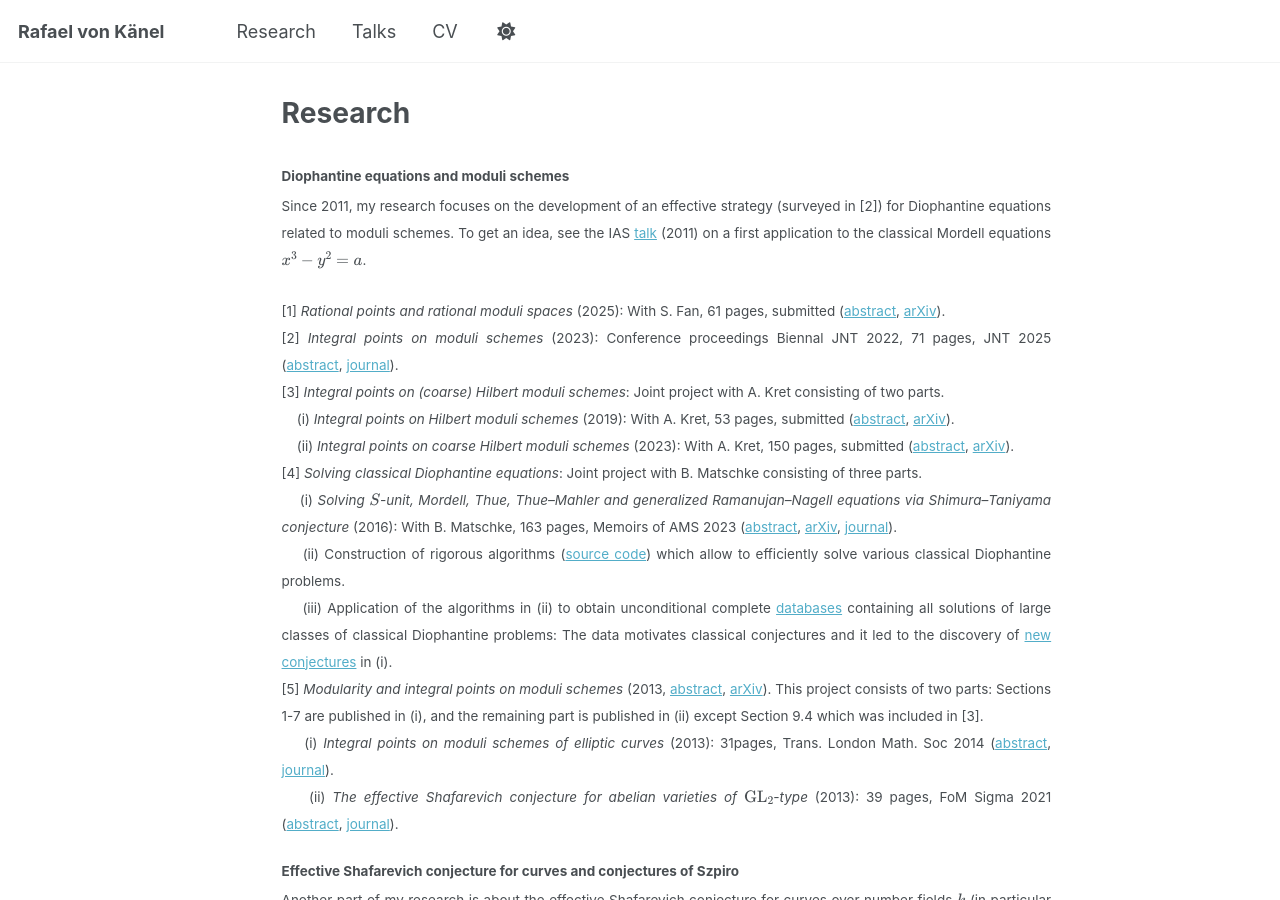
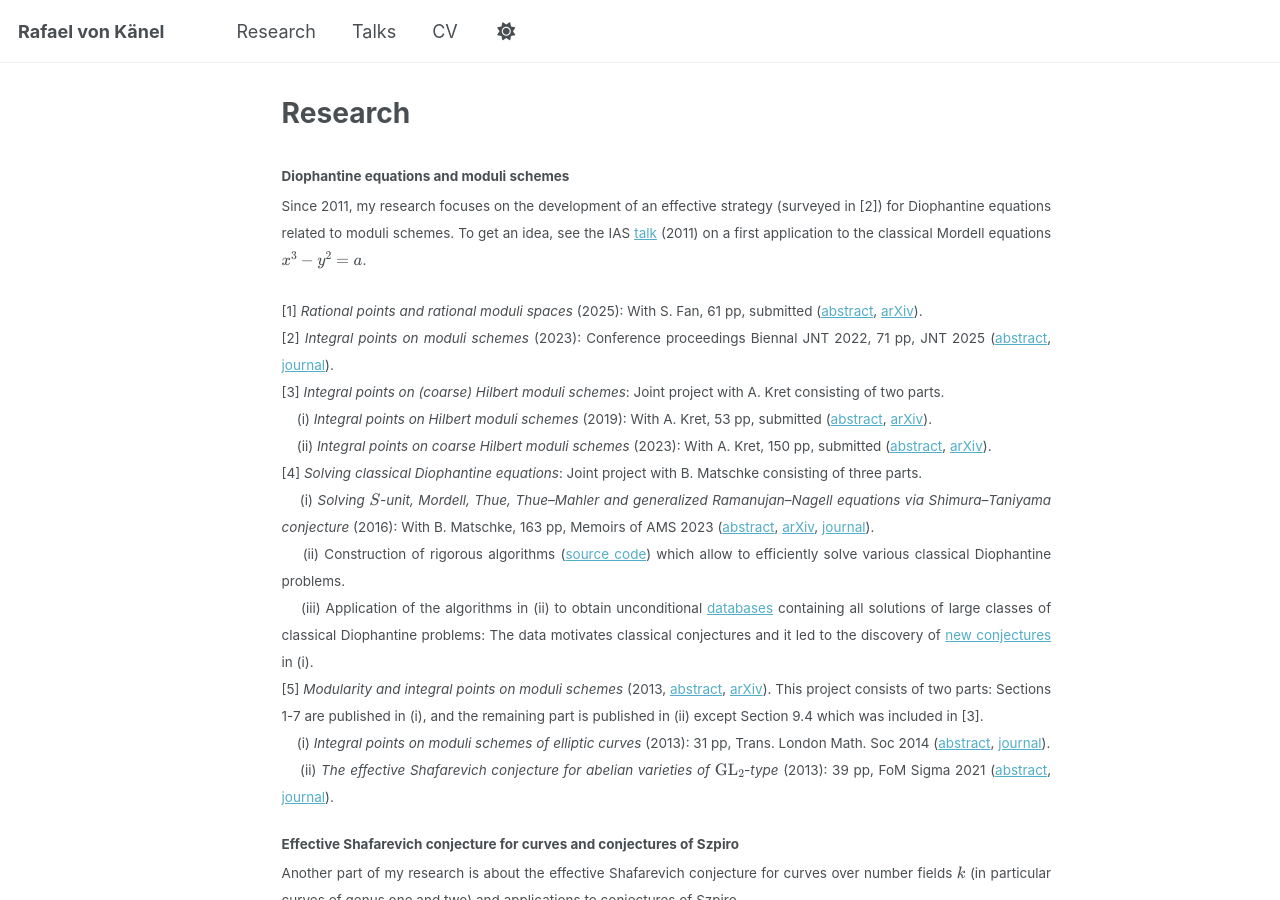
Before and after one commit to rafaelvonkanel/rafaelvonkanel.github.io, a Jekyll site: the page built from _pages/research.md, in a window 1280 px wide and 900 px high. Built offline with Jekyll 4.4.1, drawn with Linux system fonts in a browser that asks for light colours; a script that is not in the unit is left out.

Commit message:
Update research.md

```diff
--- a/_pages/research.md
+++ b/_pages/research.md
@@ -8,18 +8,18 @@ author_profile: false
 #### Diophantine equations and moduli schemes
 <div style="text-align: justify !important; text-justify: inter-word;" markdown="1"><small>Since 2011, my research focuses on the development of an effective strategy (surveyed in [2]) for Diophantine equations related to moduli schemes. To get an idea, see the IAS [talk](www.ias.edu/video/short/vonkenel) (2011) on a first application to the classical Mordell equations \\(x^3-y^2=a\\).</small>
 <div style="text-align: justify !important; text-justify: inter-word;" markdown="1"><small>
-[1] *Rational points and rational moduli spaces* (2025): With S. Fan, 61 pages, submitted ([abstract](../_research/proj1.md), [arXiv](https://arxiv.org/pdf/2501.17155)).
-[2] *Integral points on moduli schemes*  (2023): Conference proceedings Biennal JNT 2022, 71 pages, JNT 2025 ([abstract](../_research/proj2.md), [journal](https://www.sciencedirect.com/science/article/abs/pii/S0022314X24001744)).
+[1] *Rational points and rational moduli spaces* (2025): With S. Fan, 61 pp, submitted ([abstract](../_research/proj1.md), [arXiv](https://arxiv.org/pdf/2501.17155)).
+[2] *Integral points on moduli schemes*  (2023): Conference proceedings Biennal JNT 2022, 71 pp, JNT 2025 ([abstract](../_research/proj2.md), [journal](https://www.sciencedirect.com/science/article/abs/pii/S0022314X24001744)).
 [3] *Integral points on (coarse) Hilbert moduli schemes*: Joint project with A. Kret consisting of two parts.
-&nbsp;&nbsp;&nbsp; (i) *Integral points on Hilbert moduli schemes* (2019): With A. Kret, 53 pages, submitted ([abstract](../_research/proj3.md), [arXiv](https://arxiv.org/abs/1904.03503)).
-&nbsp;&nbsp;&nbsp; (ii) *Integral points on coarse Hilbert moduli schemes*  (2023): With A. Kret, 150 pages, submitted ([abstract](../_research/proj4.md), [arXiv](https://arxiv.org/abs/2307.06944)).
+&nbsp;&nbsp;&nbsp; (i) *Integral points on Hilbert moduli schemes* (2019): With A. Kret, 53 pp, submitted ([abstract](../_research/proj3.md), [arXiv](https://arxiv.org/abs/1904.03503)).
+&nbsp;&nbsp;&nbsp; (ii) *Integral points on coarse Hilbert moduli schemes*  (2023): With A. Kret, 150 pp, submitted ([abstract](../_research/proj4.md), [arXiv](https://arxiv.org/abs/2307.06944)).
 [4] *Solving classical Diophantine equations*: Joint project with B. Matschke consisting of three parts.
-&nbsp;&nbsp;&nbsp; (i) *Solving \\(S\\)-unit, Mordell, Thue, Thue–Mahler and generalized Ramanujan–Nagell equations via Shimura–Taniyama conjecture* (2016): With B. Matschke, 163 pages, Memoirs of AMS 2023 ([abstract](../_research/proj5.md), [arXiv](https://arxiv.org/abs/1605.06079), [journal](https://bookstore.ams.org/view?ProductCode=MEMO/286/1419)).
+&nbsp;&nbsp;&nbsp; (i) *Solving \\(S\\)-unit, Mordell, Thue, Thue–Mahler and generalized Ramanujan–Nagell equations via Shimura–Taniyama conjecture* (2016): With B. Matschke, 163 pp, Memoirs of AMS 2023 ([abstract](../_research/proj5.md), [arXiv](https://arxiv.org/abs/1605.06079), [journal](https://bookstore.ams.org/view?ProductCode=MEMO/286/1419)).
 &nbsp;&nbsp;&nbsp; (ii) Construction of rigorous algorithms ([source code](https://github.com/bmatschke/solving-classical-diophantine-equations)) which allow to efficiently solve various classical Diophantine problems.
-&nbsp;&nbsp;&nbsp; (iii) Application of the algorithms in (ii) to obtain unconditional complete [databases](https://bmatschke.github.io/solving-classical-diophantine-equations/) containing all solutions of large classes of classical Diophantine problems: The data motivates classical conjectures and it led to the discovery of [new conjectures](https://bmatschke.github.io/solving-classical-diophantine-equations/) in (i).
+&nbsp;&nbsp;&nbsp; (iii) Application of the algorithms in (ii) to obtain unconditional [databases](https://bmatschke.github.io/solving-classical-diophantine-equations/) containing all solutions of large classes of classical Diophantine problems: The data motivates classical conjectures and it led to the discovery of [new conjectures](https://bmatschke.github.io/solving-classical-diophantine-equations/) in (i).
 [5] *Modularity and integral points on moduli schemes* (2013, [abstract](../_research/proj6.md), [arXiv](https://arxiv.org/abs/1310.7263)). This project consists of two parts: Sections 1-7 are published in (i), and the remaining part is published in (ii) except Section 9.4 which was included in [3].
-&nbsp;&nbsp;&nbsp; (i) *Integral points on moduli schemes of elliptic curves* (2013): 31pages, Trans. London Math. Soc 2014 ([abstract](../_research/proj7.md), [journal](https://londmathsoc.onlinelibrary.wiley.com/doi/full/10.1112/tlms/tlu003)).
-&nbsp;&nbsp;&nbsp; (ii) *The effective Shafarevich conjecture for abelian varieties of \\(\text{GL}_2\\)-type* (2013): 39 pages, FoM Sigma 2021 ([abstract](../_research/proj8.md), [journal](https://www.cambridge.org/core/journals/forum-of-mathematics-sigma/article/effective-shafarevich-conjecture-for-abelian-varieties-of-text-gl2type/5DA2DC5985591DFBC9A26C20BA22F49B)).
+&nbsp;&nbsp;&nbsp; (i) *Integral points on moduli schemes of elliptic curves* (2013): 31 pp, Trans. London Math. Soc 2014 ([abstract](../_research/proj7.md), [journal](https://londmathsoc.onlinelibrary.wiley.com/doi/full/10.1112/tlms/tlu003)).
+&nbsp;&nbsp;&nbsp; (ii) *The effective Shafarevich conjecture for abelian varieties of \\(\text{GL}_2\\)-type* (2013): 39 pp, FoM Sigma 2021 ([abstract](../_research/proj8.md), [journal](https://www.cambridge.org/core/journals/forum-of-mathematics-sigma/article/effective-shafarevich-conjecture-for-abelian-varieties-of-text-gl2type/5DA2DC5985591DFBC9A26C20BA22F49B)).
 </small>
 
 #### Effective Shafarevich conjecture for curves and conjectures of Szpiro
```
